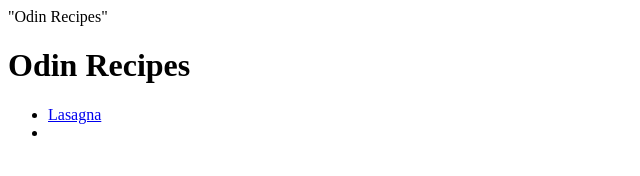
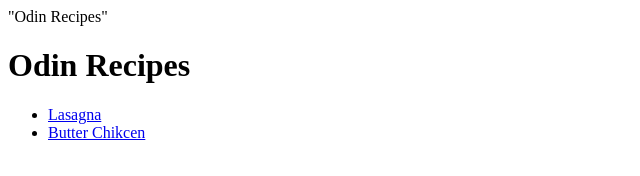
Before and after one commit to hrushi2109/odin-recipes, a plain HTML site: page index.html in a window 1280 px wide. Shown: the whole page, without its empty margins (0-640 px from the left). Drawn offline with Linux system fonts and the light colour scheme.

Commit message:
Addded link to butter chicken recipe

```diff
--- a/index.html
+++ b/index.html
@@ -3,6 +3,6 @@
     <head meta charset="UTF-8"><tite>"Odin Recipes"</tite></head>
     <body><h1>Odin Recipes</h1>
     <ul><li><a href="recipes/lasagna.html">Lasagna</a></li>
-    <li><a href="recipes/butter_chicken.html"></a></li></ul></body>
+    <li><a href="recipes/butter_chicken.html">Butter Chikcen</a></li></ul></body>
 
 </html>
```
